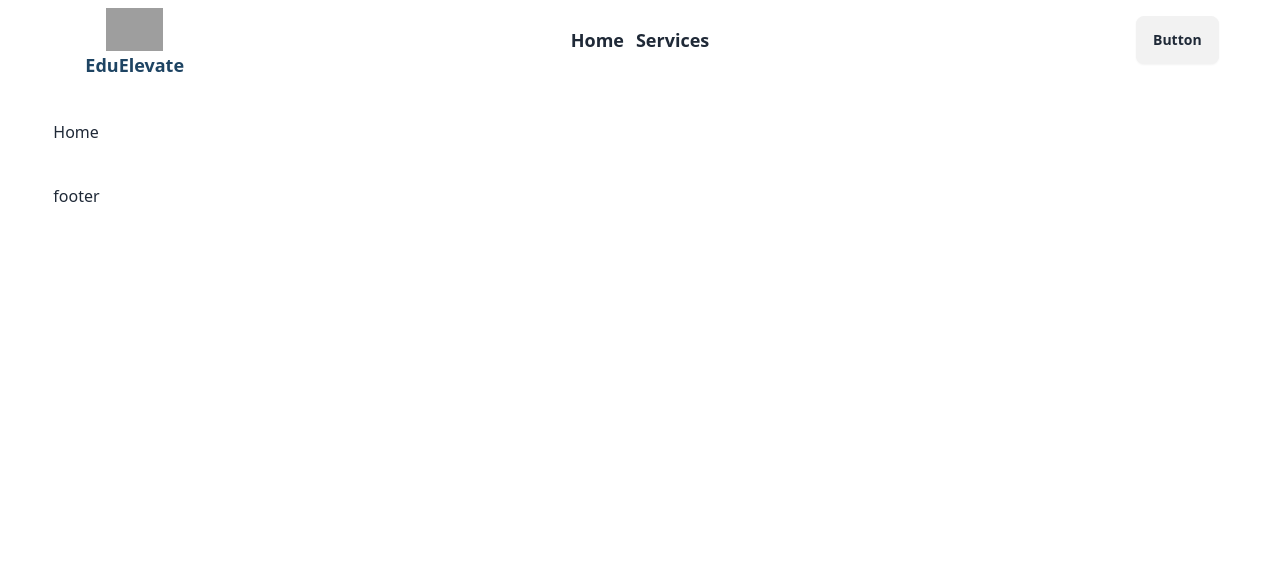
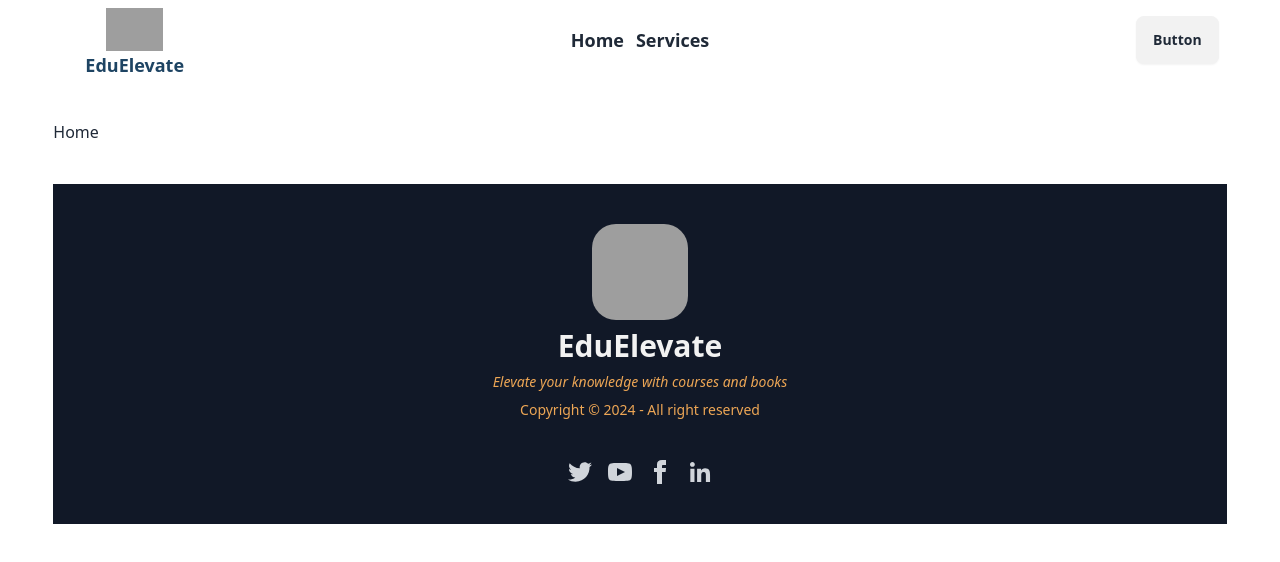
Before and after one commit to Sajnin14/EduElevateClient, a React (Vite) app: page / in a window 1280 px wide. Shown: the top 562 px of the page. Built offline with nearby package versions, Linux system fonts and the light colour scheme; grey boxes are pictures that could not be loaded.

Commit message:
footer and error page done

```diff
--- a/package.json
+++ b/package.json
@@ -14,6 +14,7 @@
     "match-sorter": "^8.0.0",
     "react": "^18.3.1",
     "react-dom": "^18.3.1",
+    "react-icons": "^5.4.0",
     "react-router-dom": "^7.1.0",
     "sort-by": "^1.2.0"
   },
--- /dev/null
+++ b/src/MainComponents/ErrorPage.jsx
@@ -0,0 +1,16 @@
+import { Link } from "react-router-dom";
+
+
+const ErrorPage = () => {
+    return (
+        <div className="bg-gray-600 flex justify-center items-center min-h-screen">
+            <div className="text-center space-y-2">
+                <h4 className="text-red-700 font-bold text-4xl">404!!</h4>
+                <p className="text-primary-content">Page not found</p>
+                <Link to='/'><button className="bg-gray-950 text-primary-content p-2 rounded-lg mt-4">Go Back to Home</button></Link>
+            </div>
+        </div>
+    );
+};
+
+export default ErrorPage;
--- a/src/MainComponents/Footer/Footer.jsx
+++ b/src/MainComponents/Footer/Footer.jsx
@@ -1,10 +1,60 @@
-
+import { GrLinkedinOption } from "react-icons/gr";
 
 const Footer = () => {
     return (
         <div>
-            <h3>footer</h3>
-        </div>
+        <footer className="footer footer-center bg-gray-900 p-10 mt-10 text-gray-300">
+            <aside>
+                <img src="https://i.ibb.co.com/c1m6Lv6/judicial-quill-writing-on-open-book-judgment-certificate-or-police-document-education-book-quill-tem.jpg" className="rounded-3xl w-24 h-24" />
+                <p className="font-bold text-3xl text-base-200">
+                EduElevate
+                </p>
+                <p className='italic text-[#EDA655]'>Elevate your knowledge with courses and books</p>
+
+
+                <p className="text-[#EDA655]">Copyright © {new Date().getFullYear()} - All right reserved</p>
+            </aside>
+            <nav>
+                <div className="grid grid-flow-col gap-4">
+                    <a>
+                        <svg
+                            xmlns="http://www.w3.org/2000/svg"
+                            width="24"
+                            height="24"
+                            viewBox="0 0 24 24"
+                            className="fill-current">
+                            <path
+                                d="M24 4.557c-.883.392-1.832.656-2.828.775 1.017-.609 1.798-1.574 2.165-2.724-.951.564-2.005.974-3.127 1.195-.897-.957-2.178-1.555-3.594-1.555-3.179 0-5.515 2.966-4.797 6.045-4.091-.205-7.719-2.165-10.148-5.144-1.29 2.213-.669 5.108 1.523 6.574-.806-.026-1.566-.247-2.229-.616-.054 2.281 1.581 4.415 3.949 4.89-.693.188-1.452.232-2.224.084.626 1.956 2.444 3.379 4.6 3.419-2.07 1.623-4.678 2.348-7.29 2.04 2.179 1.397 4.768 2.212 7.548 2.212 9.142 0 14.307-7.721 13.995-14.646.962-.695 1.797-1.562 2.457-2.549z"></path>
+                        </svg>
+                    </a>
+                    <a>
+                        <svg
+                            xmlns="http://www.w3.org/2000/svg"
+                            width="24"
+                            height="24"
+                            viewBox="0 0 24 24"
+                            className="fill-current">
+                            <path
+                                d="M19.615 3.184c-3.604-.246-11.631-.245-15.23 0-3.897.266-4.356 2.62-4.385 8.816.029 6.185.484 8.549 4.385 8.816 3.6.245 11.626.246 15.23 0 3.897-.266 4.356-2.62 4.385-8.816-.029-6.185-.484-8.549-4.385-8.816zm-10.615 12.816v-8l8 3.993-8 4.007z"></path>
+                        </svg>
+                    </a>
+                    <a>
+                        <svg
+                            xmlns="http://www.w3.org/2000/svg"
+                            width="24"
+                            height="24"
+                            viewBox="0 0 24 24"
+                            className="fill-current">
+                            <path
+                                d="M9 8h-3v4h3v12h5v-12h3.642l.358-4h-4v-1.667c0-.955.192-1.333 1.115-1.333h2.885v-5h-3.808c-3.596 0-5.192 1.583-5.192 4.615v3.385z"></path>
+                        </svg>
+                    </a>
+                    <a><GrLinkedinOption className="text-2xl"></GrLinkedinOption> </a>
+                </div>
+            </nav>
+
+        </footer>
+    </div>
     );
 };
 
--- a/src/main.jsx
+++ b/src/main.jsx
@@ -7,10 +7,12 @@
 } from "react-router-dom";
 import MainOutlet from './MainComponents/MainOutlet/MainOutlet';
 import Home from './MainComponents/Home/Home';
+import ErrorPage from './MainComponents/ErrorPage';
 
 const router = createBrowserRouter([
   {
     path: "/",
+    errorElement: <ErrorPage></ErrorPage>,
     element: <MainOutlet></MainOutlet>,
     children: [
       {
```
Also changed, not shown: 1 other file (tests, documents, lock files or other folders).
